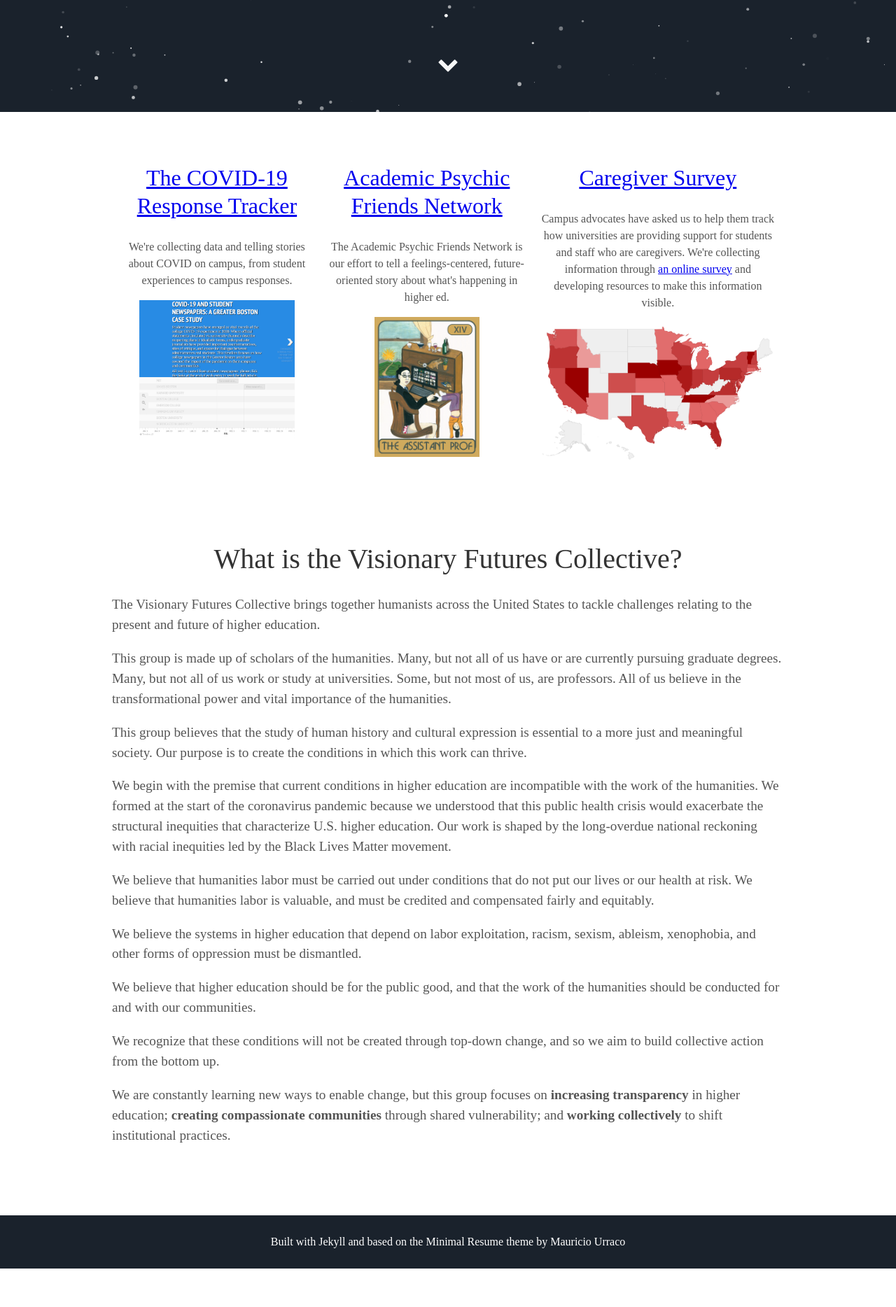
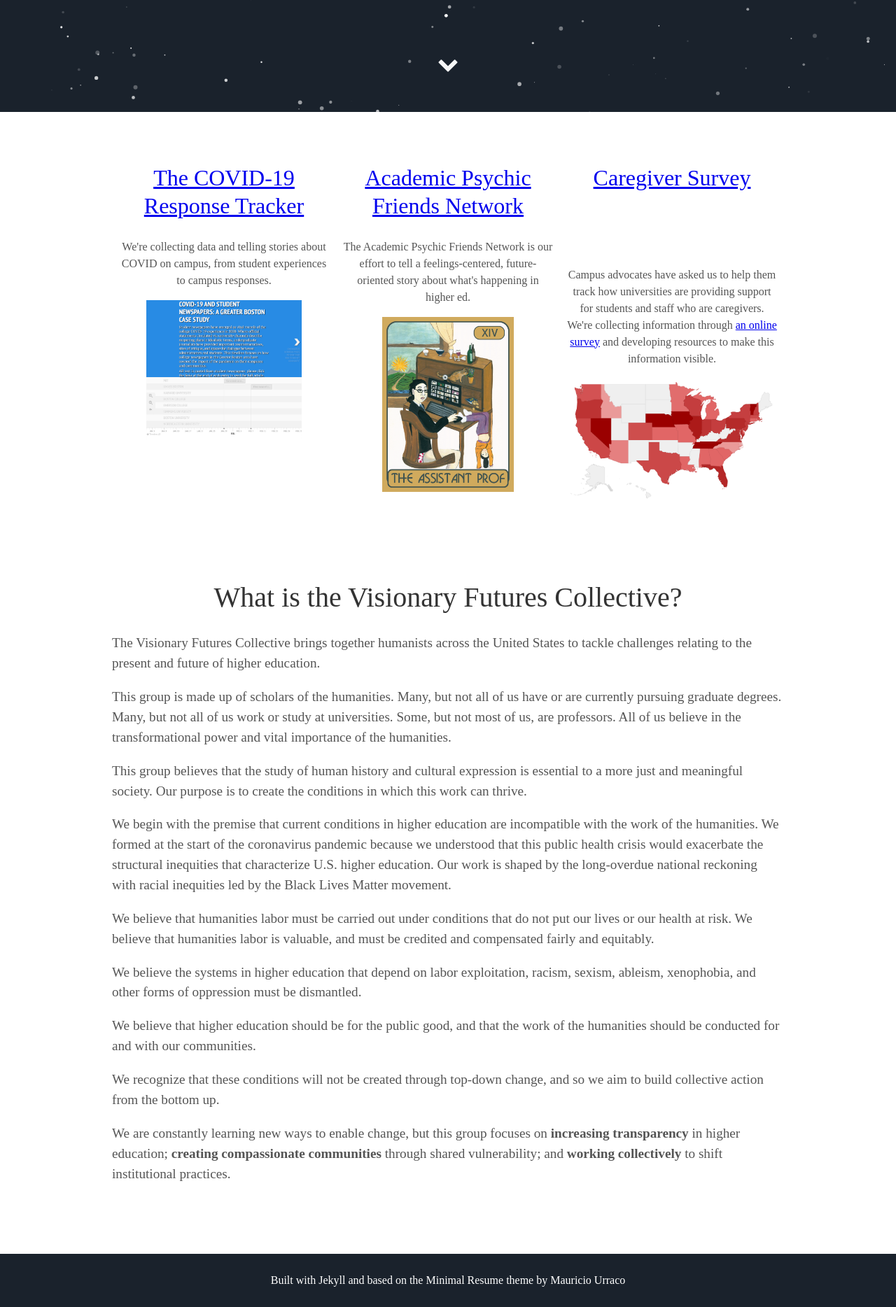
Before and after one commit to visionary-futures-collective/visionary-futures-collective.github.io, a Jekyll site: the page built from index.html, in a window 1280 px wide. Shown: the part 740-2608 px from the top of the page at 70% size. Built offline with Jekyll 4.4.1, drawn with Linux system fonts in a browser that asks for light colours; some web fonts are replaced; before the commit the page ends 2553 px from its top, so only the background shows below that.

Commit message:
layout stuff

```diff
--- a/_includes/about.html
+++ b/_includes/about.html
@@ -9,12 +9,12 @@
   <div class="tech">
     <h2><a href="https://visionary-futures-collective.github.io/psychicfriends">Academic Psychic Friends Network</a></h2>
     <p>The Academic Psychic Friends Network is our effort to tell a feelings-centered, future-oriented story about what's happening in higher ed. </p>
-    <p><a href="https://visionary-futures-collective.github.io/psychicfriends"><img src="https://visionary-futures-collective.github.io/img/14-assprof.png" alt="Card XIV: The Assistant Professor." height="200"></a></p>
+    <p><a href="https://visionary-futures-collective.github.io/psychicfriends"><img src="https://visionary-futures-collective.github.io/img/14-assprof.png" alt="Card XIV: The Assistant Professor." height="250"></a></p>
   </div>
   <div class="tech">
-    <h2><a href="https://visionary-futures-collective.github.io/covid19/caregivers">Caregiver Survey</a><br></h2>
+    <h2><a href="https://visionary-futures-collective.github.io/covid19/caregivers">Caregiver Survey</a><br><br><br></h2>
   <p>Campus advocates have asked us to help them track how universities are providing support for students and staff who are caregivers. We're collecting information through <a href="https://docs.google.com/forms/d/e/1FAIpQLSc6iRSlr7DJXthJwENxXTjTa3jPiFVqOI9RsNqu-1LZbhw2Xg/viewform">an online survey</a> and developing resources to make this information visible.</p>
-    <p><a href="https://visionary-futures-collective.github.io/covid19/caregivers"><img src="https://visionary-futures-collective.github.io/img/caregiver-map-10-24.png" alt="Caregiver feelings map." height="200"></a></p>
+    <p><a href="https://visionary-futures-collective.github.io/covid19/caregivers"><img src="https://visionary-futures-collective.github.io/img/caregiver-map-10-24.png" alt="Caregiver feelings map." height="175"></a></p>
   </div>
 </div>
 
```
